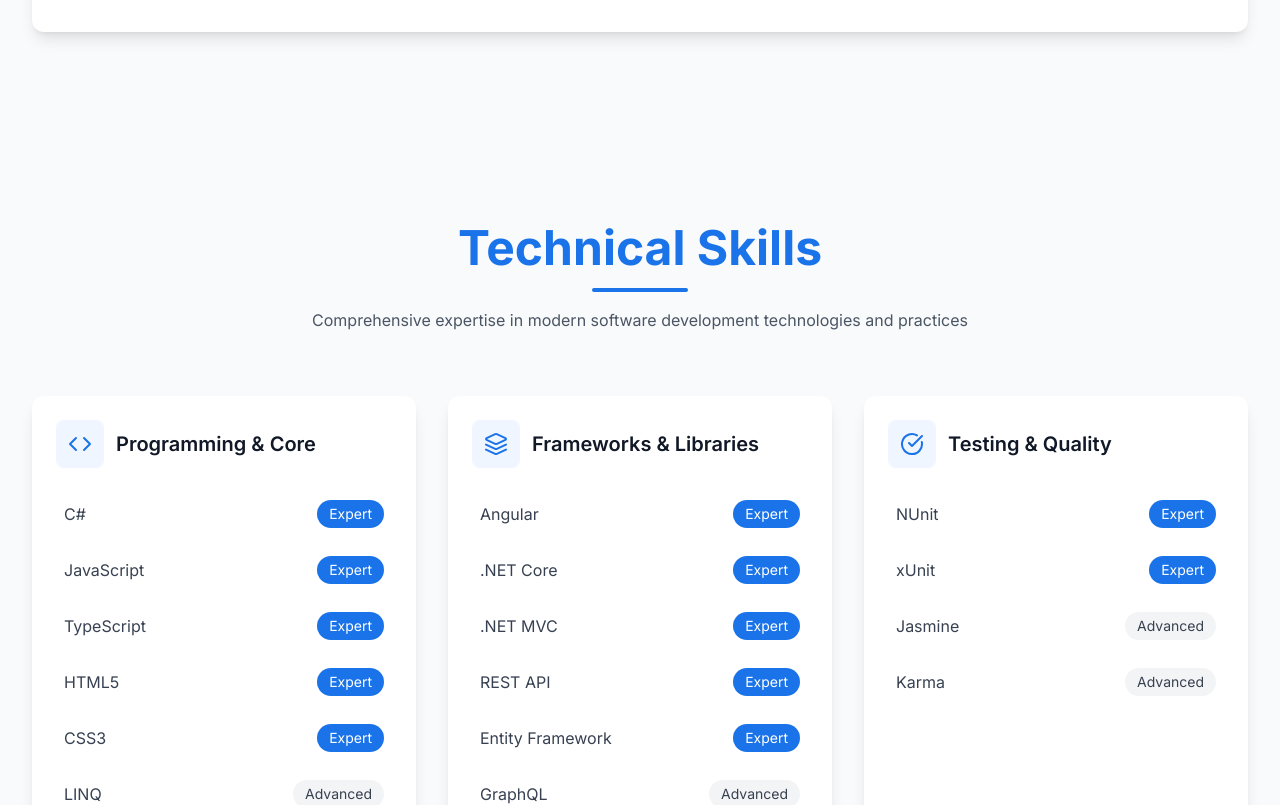
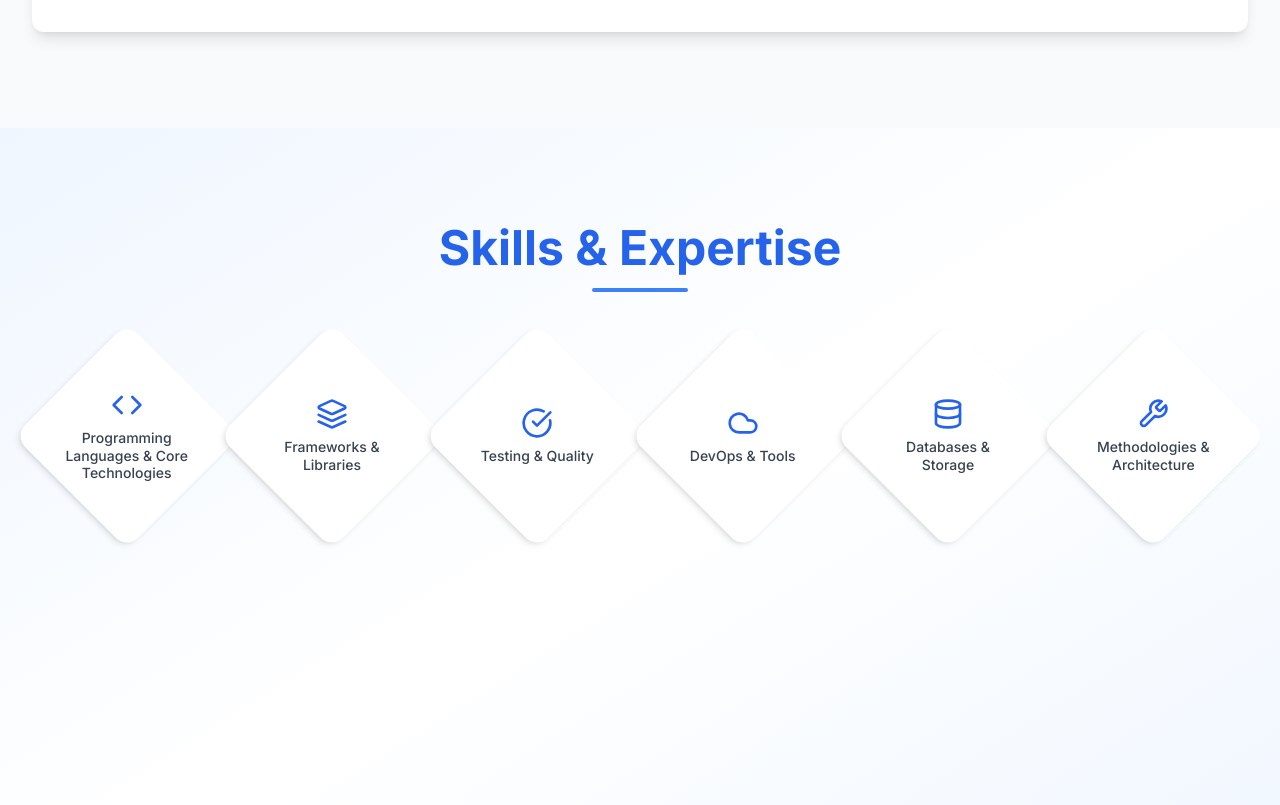
Before and after one commit to jmamaniya/my-portfolio, a React (Vite) app: page / in a window 1280 px wide. Shown: the part 8840-9645 px from the top of the page. Built offline with nearby package versions, Linux system fonts and the light colour scheme.

Commit message:
chnages in skills section

```diff
--- a/src/components/sections/Skills.tsx
+++ b/src/components/sections/Skills.tsx
@@ -1,178 +1,181 @@
-import React from 'react';
-import { motion } from 'framer-motion';
+import React, { useState } from "react";
+import { motion, AnimatePresence } from "framer-motion";
 import {
   Code,
   Wrench,
   Database,
   Cloud,
   Layers,
-  CheckCircle
-} from 'lucide-react';
+  CheckCircle,
+  X,
+} from "lucide-react";
+
+import { skillsData } from "../../data/skillsData";
+
+type SkillCategory = keyof typeof skillsData;
 
 const Skills: React.FC = () => {
-  const skillCategories = [
-    {
-      title: "Programming & Core",
-      icon: <Code className="w-6 h-6" />,
-      skills: [
-        { name: "C#", level: "Expert" },
-        { name: "JavaScript", level: "Expert" },
-        { name: "TypeScript", level: "Expert" },
-        { name: "HTML5", level: "Expert" },
-        { name: "CSS3", level: "Expert" },
-        { name: "LINQ", level: "Advanced" }
-      ]
-    },
-    {
-      title: "Frameworks & Libraries",
-      icon: <Layers className="w-6 h-6" />,
-      skills: [
-        { name: "Angular", level: "Expert" },
-        { name: ".NET Core", level: "Expert" },
-        { name: ".NET MVC", level: "Expert" },
-        { name: "REST API", level: "Expert" },
-        { name: "Entity Framework", level: "Expert" },
-        { name: "GraphQL", level: "Advanced" },
-        { name: "Node.js", level: "Advanced" },
-        { name: "SOAP API", level: "Advanced" },
-        { name: "Bootstrap", level: "Advanced" },
-        { name: "WPF", level: "Advanced" }
-      ]
-    },
-    {
-      title: "Testing & Quality",
-      icon: <CheckCircle className="w-6 h-6" />,
-      skills: [
-        { name: "NUnit", level: "Expert" },
-        { name: "xUnit", level: "Expert" },
-        { name: "Jasmine", level: "Advanced" },
-        { name: "Karma", level: "Advanced" }
-      ]
-    },
-    {
-      title: "DevOps & Cloud",
-      icon: <Cloud className="w-6 h-6" />,
-      skills: [
-        { name: "Azure", level: "Expert" },
-        { name: "Git", level: "Expert" },
-        { name: "CI/CD", level: "Advanced" },
-        { name: "Docker", level: "Advanced" },
-        { name: "Kubernetes", level: "Advanced" },
-        { name: "Team Foundation Server", level: "Advanced" }
-      ]
-    },
-    {
-      title: "Databases",
-      icon: <Database className="w-6 h-6" />,
-      skills: [
-        { name: "SQL Server", level: "Expert" },
-        { name: "MongoDB", level: "Advanced" },
-        { name: "PostgreSQL", level: "Advanced" },
-        { name: "SQLite", level: "Advanced" },
-        { name: "Redis", level: "Advanced" }
-      ]
-    },
-    {
-      title: "Methodologies & Practices",
-      icon: <Wrench className="w-6 h-6" />,
-      skills: [
-        { name: "BEM", level: "Expert" },
-        { name: "SASS", level: "Expert" },
-        { name: "Agile/Scrum", level: "Expert" },
-        { name: "Microservices", level: "Advanced" }
-      ]
-    }
-  ];
+  const [selectedCategory, setSelectedCategory] =
+    useState<SkillCategory | null>(null);
 
-  const containerVariants = {
-    hidden: { opacity: 0 },
-    visible: {
-      opacity: 1,
-      transition: { staggerChildren: 0.2 }
-    }
-  };
-
-  const itemVariants = {
-    hidden: { opacity: 0, y: 20 },
-    visible: { opacity: 1, y: 0 }
+  const categoryIcons: Record<SkillCategory, JSX.Element> = {
+    programmingLanguages: <Code className="w-8 h-8" />,
+    frameworks: <Layers className="w-8 h-8" />,
+    testing: <CheckCircle className="w-8 h-8" />,
+    devOps: <Cloud className="w-8 h-8" />,
+    databases: <Database className="w-8 h-8" />,
+    methodologies: <Wrench className="w-8 h-8" />,
   };
 
   return (
-    <section id="skills" className="py-24 bg-[#F8FAFC] overflow-hidden">
+    <section
+      id="skills"
+      className="py-24 bg-gradient-to-br from-blue-50 via-white to-blue-50 min-h-screen"
+    >
       <div className="container mx-auto px-4">
         <motion.div
-          variants={containerVariants}
-          initial="hidden"
-          whileInView="visible"
-          viewport={{ once: true }}
+          initial={{ opacity: 0 }}
+          animate={{ opacity: 1 }}
+          className="max-w-7xl mx-auto"
         >
           {/* Header */}
           <motion.div
-            className="text-center mb-16 transform perspective-[1000px]"
-            variants={itemVariants}
-            whileHover={{ rotateX: 10, scale: 1.05 }}
-            transition={{ type: "spring", stiffness: 300 }}
+            className="text-center mb-16"
+            initial={{ y: -20 }}
+            animate={{ y: 0 }}
           >
-            <h2 className="text-4xl md:text-5xl font-bold mb-4 text-[#1A73E8]">
-              Technical Skills
+            <h2 className="text-4xl md:text-5xl font-bold mb-4 text-blue-600">
+              Skills & Expertise
             </h2>
-            <div className="w-24 h-1 bg-[#1A73E8] mx-auto rounded-full mb-4"/>
-            <p className="text-gray-600 max-w-2xl mx-auto">
-              Comprehensive expertise in modern software development technologies and practices
-            </p>
+            <div className="w-24 h-1 bg-blue-500 mx-auto rounded-full mb-4" />
           </motion.div>
 
-          <div className="grid grid-cols-1 md:grid-cols-2 lg:grid-cols-3 gap-8 max-w-7xl mx-auto">
-            {skillCategories.map((category) => (
+          {/* Hexagonal Grid */}
+          <div className="grid grid-cols-2 md:grid-cols-3 lg:grid-cols-6 gap-4 mb-12">
+            {(
+              Object.entries(skillsData) as [
+                SkillCategory,
+                (typeof skillsData)[SkillCategory]
+              ][]
+            ).map(([key, category]) => (
               <motion.div
-                key={category.title}
-                variants={itemVariants}
-                className="bg-white rounded-xl shadow-lg hover:shadow-2xl transition-all
-                         duration-300 p-6 transform perspective-[1000px]"
-                whileHover={{
-                  scale: 1.02,
-                  rotateX: 5,
-                  rotateY: 2,
-                  translateZ: 20
-                }}
-                transition={{ type: "spring", stiffness: 300 }}
+                key={key}
+                className="flex justify-center"
+                whileHover={{ scale: 1.05 }}
               >
-                <div className="flex items-center gap-3 mb-6">
-                  <motion.div
-                    className="p-3 bg-blue-50 rounded-lg text-[#1A73E8]"
-                    whileHover={{
-                      rotate: 360,
-                      scale: 1.1,
-                    }}
-                    transition={{ duration: 0.5 }}
+                <button
+                  onClick={() =>
+                    setSelectedCategory(selectedCategory === key ? null : key)
+                  }
+                  className={`w-40 h-40 relative ${
+                    selectedCategory === key ? "z-10" : "hover:z-10"
+                  }`}
                 >
-                    {category.icon}
+                  <div
+                    className={`absolute inset-0 transform rotate-45 rounded-2xl transition-all duration-300 ${
+                      selectedCategory === key
+                        ? "bg-blue-600 shadow-lg"
+                        : "bg-white hover:bg-blue-50 shadow-md"
+                    }`}
+                  />
+                  <div className="absolute inset-0 flex flex-col items-center justify-center p-4 text-center">
+                    <div
+                      className={`mb-2 ${
+                        selectedCategory === key
+                          ? "text-white"
+                          : "text-blue-600"
+                      }`}
+                    >
+                      {categoryIcons[key]}
+                    </div>
+                    <span
+                      className={`text-sm font-medium leading-tight ${
+                        selectedCategory === key
+                          ? "text-white"
+                          : "text-gray-700"
+                      }`}
+                    >
+                      {category.title}
+                    </span>
+                  </div>
+                </button>
               </motion.div>
-                  <h3 className="text-xl font-semibold text-gray-900">
-                    {category.title}
-                  </h3>
+            ))}
           </div>
 
-                <div className="grid gap-3">
-                  {category.skills.map((skill) => (
-                    <div
+          {/* Detailed Skills View */}
+          <AnimatePresence mode="wait">
+            {selectedCategory && (
+              <motion.div
+                initial={{ opacity: 0, y: 20 }}
+                animate={{ opacity: 1, y: 0 }}
+                exit={{ opacity: 0, y: -20 }}
+                className="relative bg-white rounded-2xl p-8 shadow-xl"
+              >
+                <button
+                  onClick={() => setSelectedCategory(null)}
+                  className="absolute right-4 top-4 p-2 rounded-full hover:bg-gray-100"
+                >
+                  <X className="w-5 h-5 text-gray-500" />
+                </button>
+
+                <h3 className="text-2xl font-bold mb-6 text-blue-600">
+                  {skillsData[selectedCategory].title}
+                </h3>
+
+                <div className="grid grid-cols-1 md:grid-cols-2 lg:grid-cols-3 gap-4">
+                  {skillsData[selectedCategory].skills.map((skill, index) => (
+                    <motion.div
                       key={skill.name}
-                      className="flex items-center justify-between p-2"
+                      initial={{ opacity: 0, scale: 0.9 }}
+                      animate={{
+                        opacity: 1,
+                        scale: 1,
+                        transition: { delay: index * 0.05 },
+                      }}
+                      className={`p-4 rounded-xl border-2 ${
+                        skill.level === "Expert"
+                          ? "border-blue-500 bg-blue-50"
+                          : "border-gray-200 bg-gray-50"
+                      }`}
                     >
-                      <span className="text-gray-700">{skill.name}</span>
-                      <span className={`text-sm px-3 py-1 rounded-full ${
-                        skill.level === 'Expert'
-                          ? 'bg-[#1A73E8] text-white'
-                          : 'bg-gray-100 text-gray-700'
-                      }`}>
+                      <div className="flex justify-between items-center mb-2">
+                        <span className="font-medium">{skill.name}</span>
+                        <span
+                          className={`text-xs px-3 py-1 rounded-full ${
+                            skill.level === "Expert"
+                              ? "bg-blue-500 text-white"
+                              : "bg-gray-200 text-gray-700"
+                          }`}
+                        >
                           {skill.level}
                         </span>
                       </div>
+
+                      <motion.div
+                        className="h-1 bg-gray-200 rounded-full overflow-hidden"
+                        initial={{ width: 0 }}
+                        animate={{ width: "100%" }}
+                      >
+                        <motion.div
+                          className={`h-full ${
+                            skill.level === "Expert"
+                              ? "bg-blue-500"
+                              : "bg-gray-400"
+                          }`}
+                          initial={{ width: "0%" }}
+                          animate={{
+                            width: skill.level === "Expert" ? "90%" : "75%",
+                            transition: { duration: 1, ease: "easeOut" },
+                          }}
+                        />
+                      </motion.div>
+                    </motion.div>
                   ))}
                 </div>
               </motion.div>
-            ))}
-          </div>
+            )}
+          </AnimatePresence>
         </motion.div>
       </div>
     </section>
--- a/src/data/skillsData.ts
+++ b/src/data/skillsData.ts
@@ -1,6 +1,7 @@
 export const skillsData = {
   programmingLanguages: {
     title: "Programming Languages & Core Technologies",
+
     skills: [
       { name: "C#", level: "Expert" },
       { name: "JavaScript", level: "Expert" },
@@ -13,6 +14,7 @@ export const skillsData = {
   frameworks: {
     title: "Frameworks & Libraries",
     skills: [
+      { name: "React", level: "Expert" },
       { name: "Angular", level: "Expert" },
       { name: "GraphQL", level: "Advanced" },
       { name: "Node.js", level: "Advanced" },
@@ -24,6 +26,8 @@ export const skillsData = {
       { name: "Entity Framework", level: "Expert" },
       { name: "Bootstrap", level: "Advanced" },
       { name: "WPF", level: "Advanced" },
+      { name: "Redux", level: "Advanced" },
+      { name: "React Router", level: "Advanced" },
     ],
   },
   testing: {
@@ -33,6 +37,8 @@ export const skillsData = {
       { name: "xUnit", level: "Expert" },
       { name: "Jasmine", level: "Advanced" },
       { name: "Karma", level: "Advanced" },
+      { name: "Jest", level: "Advanced" },
+      { name: "React Testing Library", level: "Advanced" },
     ],
   },
   devOps: {
@@ -44,6 +50,7 @@ export const skillsData = {
       { name: "Kubernetes", level: "Advanced" },
       { name: "Azure", level: "Expert" },
       { name: "Team Foundation Server", level: "Advanced" },
+      { name: "Azure DevOps", level: "Advanced" },
     ],
   },
   databases: {
@@ -57,12 +64,16 @@ export const skillsData = {
     ],
   },
   methodologies: {
-    title: "Methodologies & Practices",
+    title: "Methodologies & Architecture",
     skills: [
       { name: "BEM", level: "Expert" },
       { name: "SASS", level: "Expert" },
       { name: "Agile Scrum", level: "Expert" },
-      { name: "Microservices", level: "Advanced" },
+      { name: "Microservices Architecture", level: "Advanced" },
+      { name: "Domain-Driven Design", level: "Advanced" },
+      { name: "Event-Driven Architecture", level: "Advanced" },
+      { name: "API Gateway Pattern", level: "Advanced" },
+      { name: "Service Mesh", level: "Advanced" },
     ],
   },
 };
```
Also changed, not shown: 2 other files (tests, documents, lock files or other folders). Lines whose indentation alone changed are shown as unchanged.
